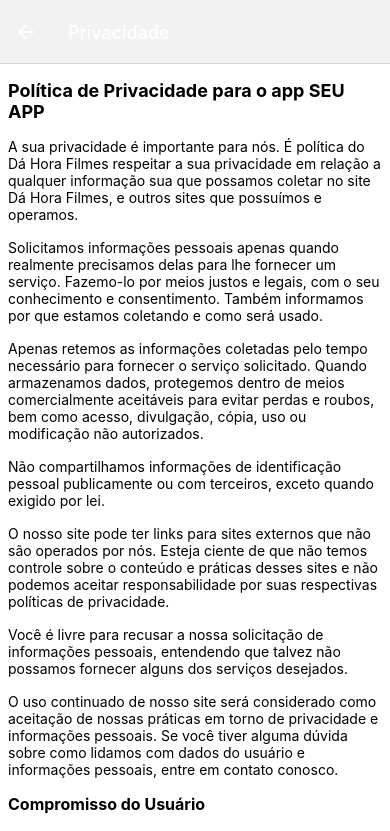
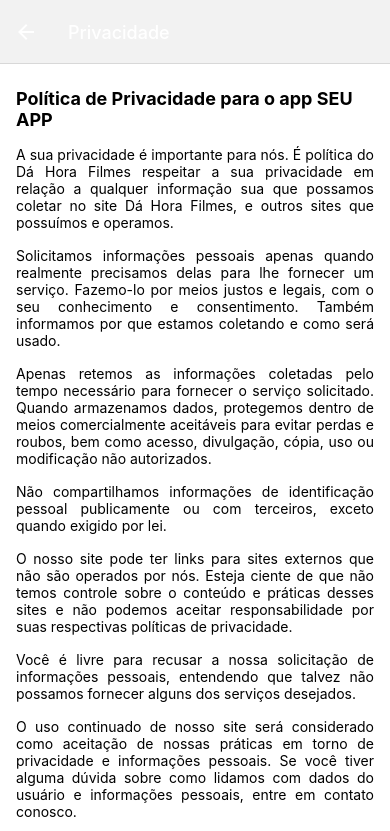
Before and after one commit to kaue-S/Filmes-flix, a React Native app: screen /Privacidade in a window 390 px wide. Shown: the top 831 px of the page. Built offline with nearby package versions, Linux system fonts and the light colour scheme; no server answers.

Commit message:
Update Privacidade.js

```diff
--- a/src/screens/Privacidade.js
+++ b/src/screens/Privacidade.js
@@ -92,7 +92,7 @@ export default function Privacidade() {
 const estilos = StyleSheet.create({
   subcontainer: {
     backgroundColor: "white",
-    padding: 8,
+    padding: 16,
   },
   titulo: {
     fontWeight: "bold",
@@ -106,5 +106,7 @@ const estilos = StyleSheet.create({
   },
   texto: {
     marginVertical: 8,
+    textAlign: "justify",
+
   },
 });
```
